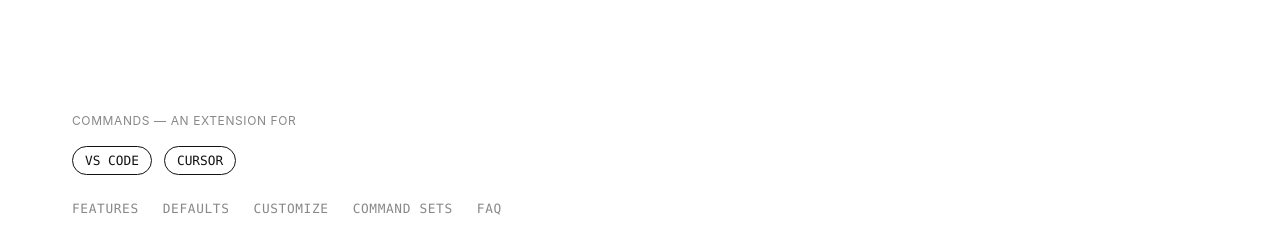
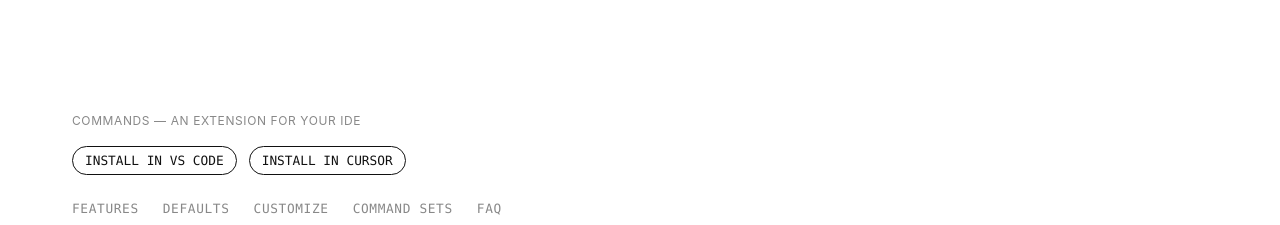
Before and after one commit to ayanamist/vsc-commands, a website: page index.html in a window 1280 px wide. Shown: the top 225 px of the page. Drawn offline with Linux system fonts and the light colour scheme.

Commit message:
Update index.html to enhance extension description and improve installation links for VS Code and Cursor

```diff
--- a/index.html
+++ b/index.html
@@ -402,10 +402,10 @@
 
         <!-- Hero Section -->
         <section style="padding-top: calc(var(--spacing-unit) * 3.5);">
-            <span class="extension-name">Commands &mdash; an extension for</span>
+            <span class="extension-name">Commands &mdash; an extension for your IDE</span>
             <div class="tag-group">
-                <a href="vscode:extension/GenerousCorp.commands-open-terminal-in-editor" class="tag">VS Code</a>
-                <a href="cursor:extension/GenerousCorp.commands-open-terminal-in-editor" class="tag">Cursor</a>
+                <a href="vscode:extension/GenerousCorp.commands-open-terminal-in-editor" class="tag">Install in VS Code</a>
+                <a href="cursor:extension/GenerousCorp.commands-open-terminal-in-editor" class="tag">Install in Cursor</a>
             </div>
             <nav class="nav-links">
                 <a href="#features">Features</a>
```
